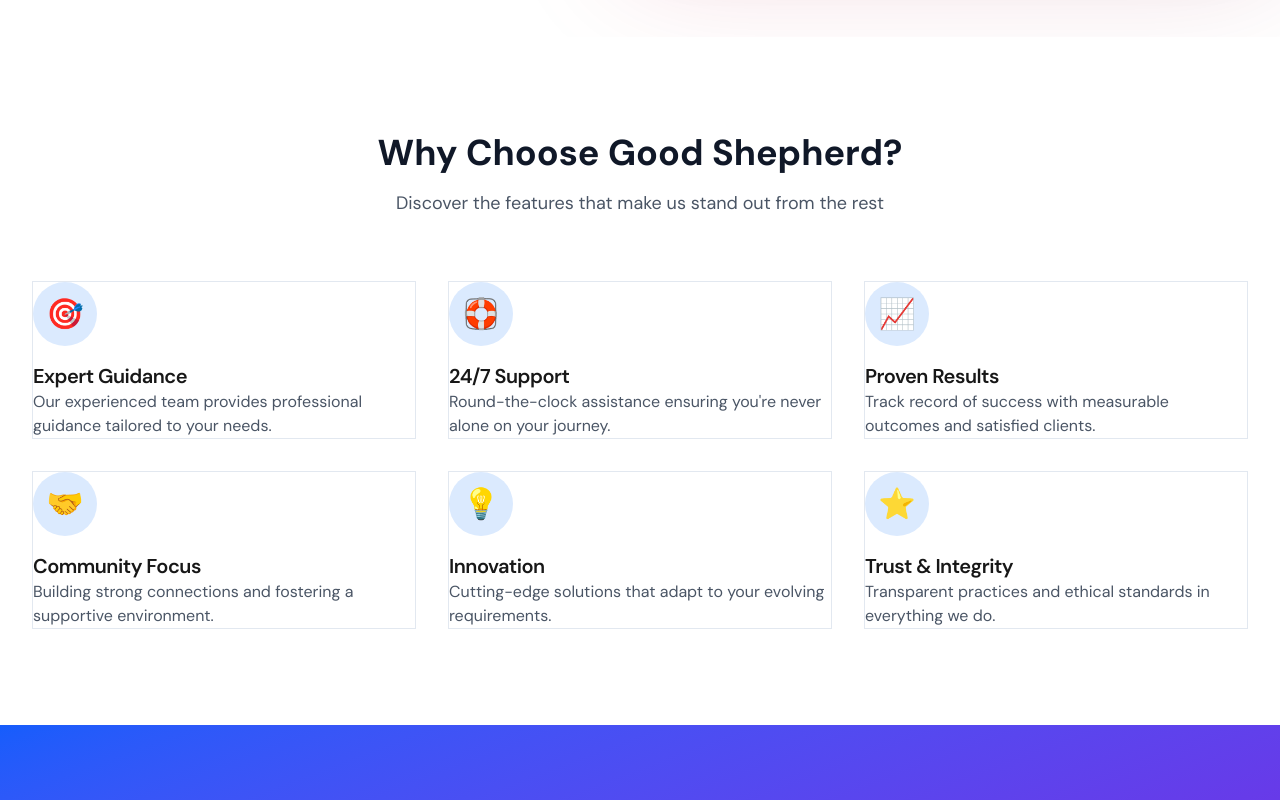
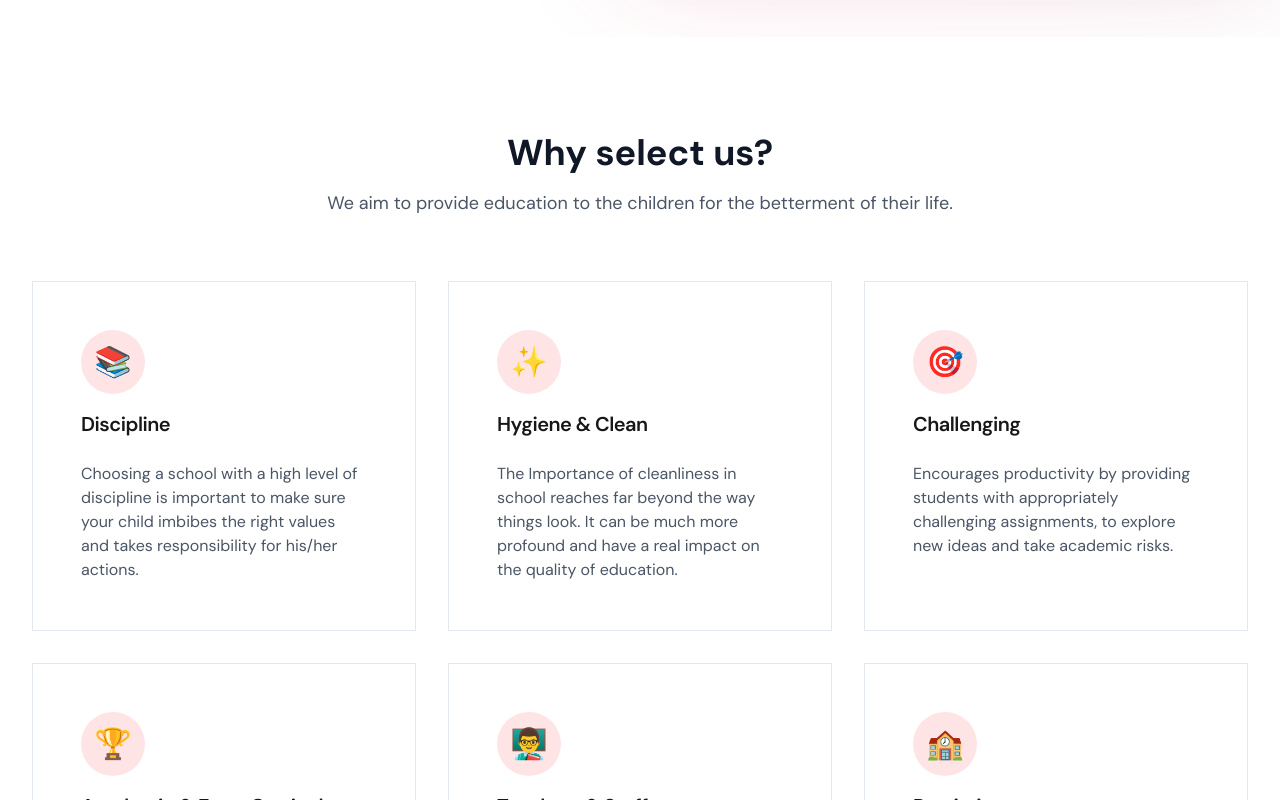
Before and after one commit to diasraphael/monoclient, a Next.js app in the folder apps/good-shepherd/: page / in a window 1280 px wide. Shown: the part 820-1620 px from the top of the page. Built offline with nearby package versions, Linux system fonts and the light colour scheme.

Commit message:
features

```diff
--- a/apps/good-shepherd/src/components/Features.tsx
+++ b/apps/good-shepherd/src/components/Features.tsx
@@ -2,40 +2,40 @@ import { Card, CardHeader, CardTitle, CardContent } from "@repo/ui/components";
 
 const features = [
   {
-    title: "Expert Guidance",
+    title: "Discipline",
     description:
-      "Our experienced team provides professional guidance tailored to your needs.",
+      "Choosing a school with a high level of discipline is important to make sure your child imbibes the right values and takes responsibility for his/her actions.",
+    icon: "📚",
+  },
+  {
+    title: "Hygiene & Clean",
+    description:
+      "The Importance of cleanliness in school reaches far beyond the way things look. It can be much more profound and have a real impact on the quality of education.",
+    icon: "✨",
+  },
+  {
+    title: "Challenging",
+    description:
+      "Encourages productivity by providing students with appropriately challenging assignments, to explore new ideas and take academic risks.",
     icon: "🎯",
   },
   {
-    title: "24/7 Support",
+    title: "Academic & Extra Curricular",
     description:
-      "Round-the-clock assistance ensuring you're never alone on your journey.",
-    icon: "🛟",
+      "Extra Curricular activities are vital element in any students development, often building on lessons and learnings that begin during school hours.",
+    icon: "🏆",
   },
   {
-    title: "Proven Results",
+    title: "Teachers & Staffs",
     description:
-      "Track record of success with measurable outcomes and satisfied clients.",
-    icon: "📈",
+      "Teachers set the tone of the classrooms, build a warm environment, mentor and nurture students, become role models, listen and look for signs of trouble.",
+    icon: "👨‍🏫",
   },
   {
-    title: "Community Focus",
+    title: "Proximity",
     description:
-      "Building strong connections and fostering a supportive environment.",
-    icon: "🤝",
-  },
-  {
-    title: "Innovation",
-    description:
-      "Cutting-edge solutions that adapt to your evolving requirements.",
-    icon: "💡",
-  },
-  {
-    title: "Trust & Integrity",
-    description:
-      "Transparent practices and ethical standards in everything we do.",
-    icon: "⭐",
+      "It's necessary from a safety perspective and to prevent your child from suffering the repeated discomfort of a long journey to and fro from his/her school every day.",
+    icon: "🏫",
   },
 ];
 
@@ -46,10 +46,11 @@ export function Features() {
         {/* Section Header */}
         <div className="mb-16 text-center">
           <h2 className="mb-4 text-4xl font-bold text-gray-900 dark:text-white">
-            Why Choose Good Shepherd?
+            Why select us?
           </h2>
-          <p className="mx-auto max-w-2xl text-lg text-gray-600 dark:text-gray-300">
-            Discover the features that make us stand out from the rest
+          <p className="mx-auto max-w-3xl text-lg text-gray-600 dark:text-gray-300">
+            We aim to provide education to the children for the betterment of
+            their life.
           </p>
         </div>
 
@@ -58,15 +59,15 @@ export function Features() {
           {features.map((feature, index) => (
             <Card
               key={index}
-              className="transform transition-all duration-300 hover:scale-105 hover:shadow-xl"
+              className="transform p-6 transition-all duration-300 hover:scale-105 hover:shadow-xl"
             >
-              <CardHeader>
-                <div className="mb-4 flex h-16 w-16 items-center justify-center rounded-full bg-blue-100 text-3xl dark:bg-blue-900">
+              <CardHeader className="space-y-4 pb-4">
+                <div className="mb-4 flex h-16 w-16 items-center justify-center rounded-full bg-rose-100 text-3xl dark:bg-rose-900/30">
                   {feature.icon}
                 </div>
                 <CardTitle className="text-xl">{feature.title}</CardTitle>
               </CardHeader>
-              <CardContent>
+              <CardContent className="pt-2">
                 <p className="text-gray-600 dark:text-gray-300">
                   {feature.description}
                 </p>
--- a/apps/good-shepherd/src/components/Hero.tsx
+++ b/apps/good-shepherd/src/components/Hero.tsx
@@ -1,4 +1,3 @@
-import { Button } from "@repo/ui/components";
 import Image from "next/image";
 
 export function Hero() {
```
